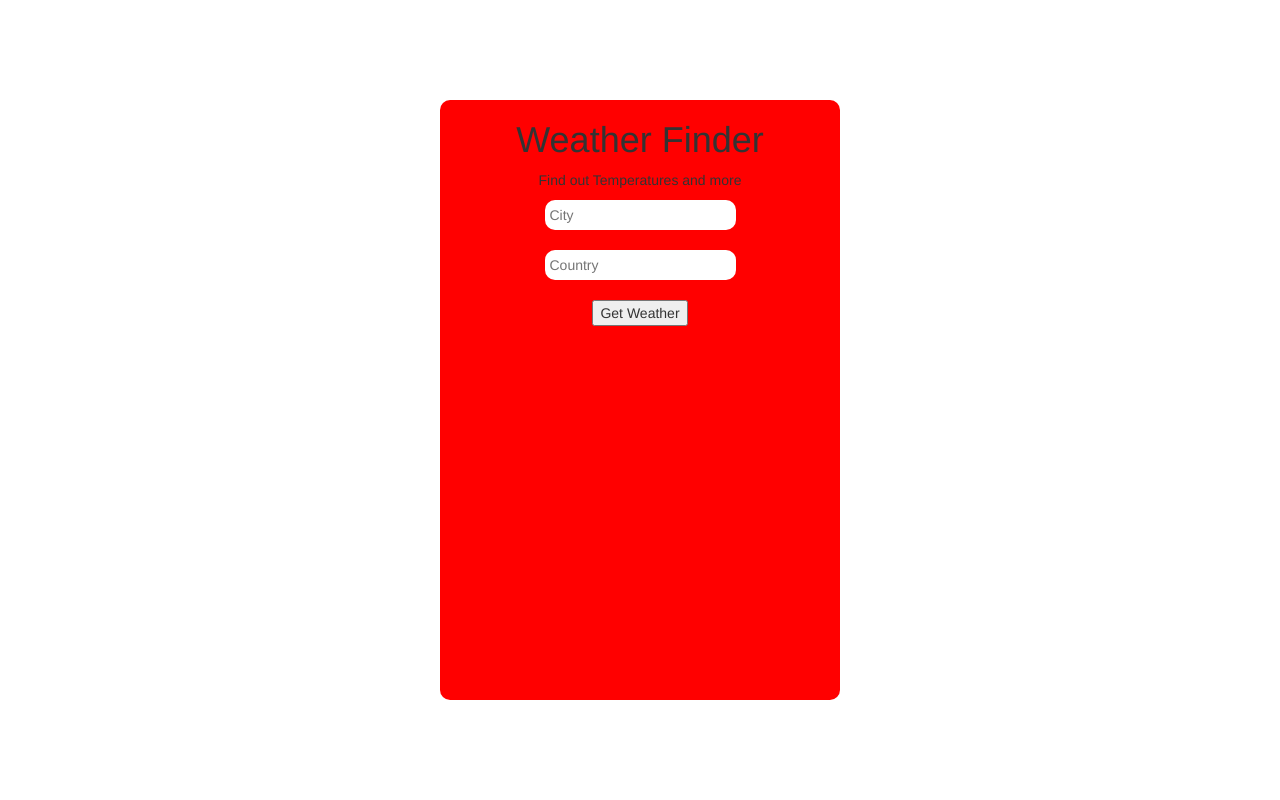
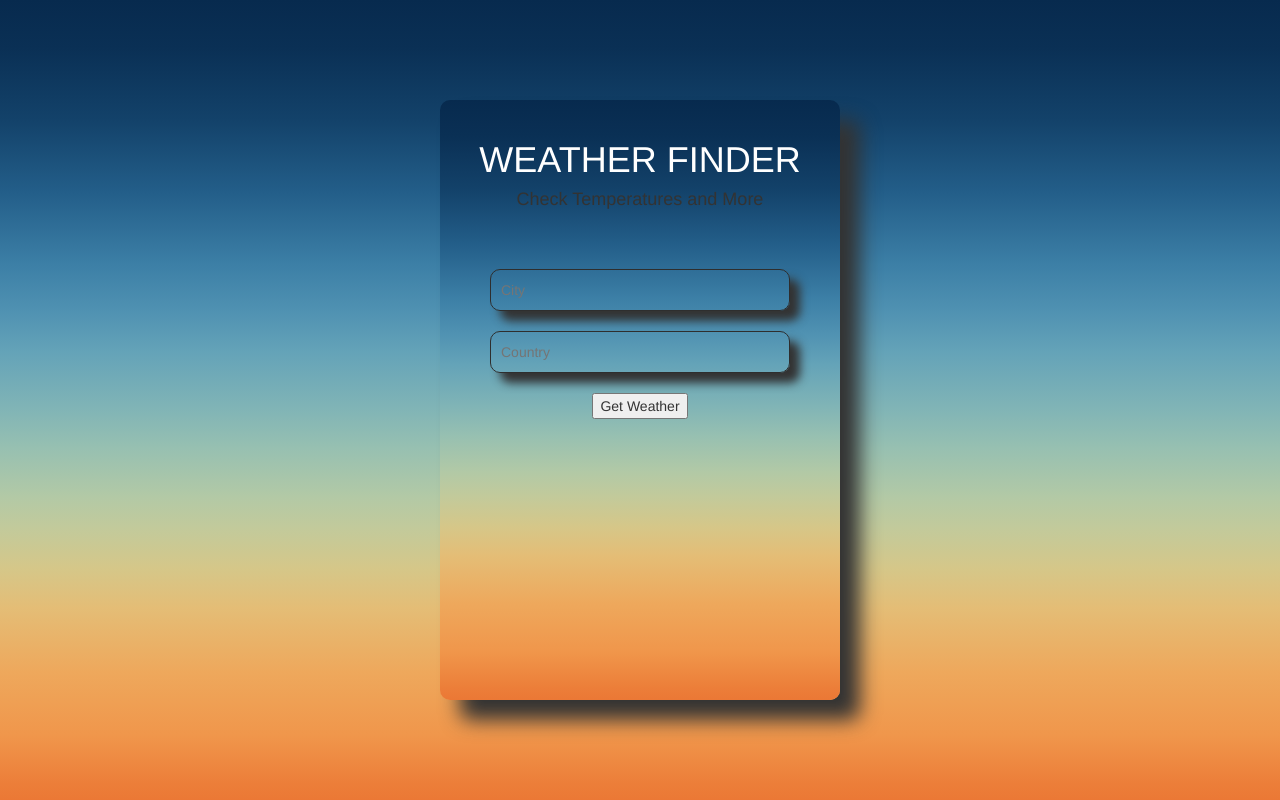
Before and after one commit to dhansenaz/weatherapp, a React (Create React App) app: page / in a window 1280 px wide. Built offline with nearby package versions, Linux system fonts and the light colour scheme.

Commit message:
app css form

```diff
--- a/src/App.css
+++ b/src/App.css
@@ -43,12 +43,29 @@ table {
 }
 
 .App {
+  height:100vh;
+  width:100vw;
   text-align: center;
+  background:red;
+  background: linear-gradient(to bottom, rgba(7,42,78,1) 0%,
+  rgba(10,48,85,1) 6%,
+  rgba(19,66,106,1) 15%,
+  rgba(35,94,137,1) 24%,
+  rgba(60,127,166,1) 33%,
+  rgba(80,146,178,1) 39%,
+  rgba(100,163,184,1) 44%,
+  rgba(128,180,182,1) 51%,
+  rgba(151,192,177,1) 56%,
+  rgba(178,201,166,1) 62%,
+  rgba(194,202,155,1) 66%,
+  rgba(213,199,137,1) 71%,
+  rgba(228,189,118,1) 76%,
+  rgba(238,168,92,1) 84%,
+  rgba(240,150,75,1) 92%,
+  rgba(236,126,57,1) 98%,rgba(235,120,53,1) 100%);
 }
 
-input {
-  text-decoration: none;
-}
+
 .wrapper {
   position: absolute;
   left:50%;
@@ -57,17 +74,47 @@ input {
   margin:0 auto;
   width:400px;
   height:600px;
-  background:red;
+  background: linear-gradient(to bottom, rgba(7,42,78,1) 0%,
+  rgba(10,48,85,1) 6%,
+  rgba(19,66,106,1) 15%,
+  rgba(35,94,137,1) 24%,
+  rgba(60,127,166,1) 33%,
+  rgba(80,146,178,1) 39%,
+  rgba(100,163,184,1) 44%,
+  rgba(128,180,182,1) 51%,
+  rgba(151,192,177,1) 56%,
+  rgba(178,201,166,1) 62%,
+  rgba(194,202,155,1) 66%,
+  rgba(213,199,137,1) 71%,
+  rgba(228,189,118,1) 76%,
+  rgba(238,168,92,1) 84%,
+  rgba(240,150,75,1) 92%,
+  rgba(236,126,57,1) 98%,rgba(235,120,53,1) 100%);
   border-radius: 10px;
+  box-shadow: 20px 20px 20px;
 }
 
 .form-wrapper {
+  position: relative;
+  top:50px;
   display:grid;
   grid-template-columns: 1fr;
   grid-gap: 20px;
+
 }
 input {
+ width:300px;
  border-radius:10px;
- padding:5px;
- border:none;
+ padding:10px;
+ border:1px solid rgb(46, 46, 46);
+ background: transparent;
+ box-shadow: 10px 10px 10px;
+ color:rgb(206, 15, 15);
+
 }
+
+.title {
+  color:#fff;
+  padding-top:20px;
+  text-transform: uppercase;
+}
--- a/src/App.js
+++ b/src/App.js
@@ -47,7 +47,6 @@ class App extends React.Component {
       <div className="App">
         <div className="wrapper">
                   <Titles />
-
                 <div>
                   <Form getWeather={this.getWeather} />
                   <Weather
--- a/src/components/Titles.js
+++ b/src/components/Titles.js
@@ -3,12 +3,12 @@ import React from "react";
 
 const Titles = () => (
     <div>
-    <h1>
+    <h1 className="title">
         Weather Finder
     </h1>
-    <p>
-        Find out Temperatures and more
-    </p>
+    <h4>
+        Check Temperatures and More
+    </h4>
 </div>
 )
 
```
